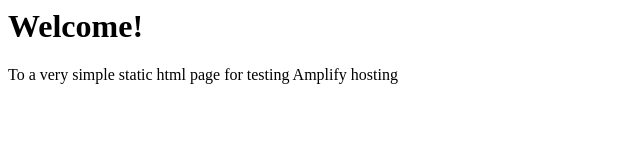
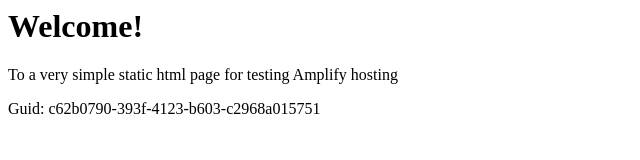
Before and after one commit to aws-aemilia-cmh/Github-PR-Commit-Integration-Test-DoNotTouch-v1-prod-us-east-2, a website: page src/index.html in a window 1280 px wide. Shown: the whole page, without its empty margins (0-640 px from the left). Drawn offline with Linux system fonts and the light colour scheme.

Commit message:
commit from integ tests

```diff
--- a/src/index.html
+++ b/src/index.html
@@ -1,3 +1,5 @@
+
+
 <html lang="en">
 
 <head>
@@ -10,6 +12,6 @@
 <body>
     <h1>Welcome!</h1>
     <p>To a very simple static html page for testing Amplify hosting</p>
-</body>
+    <p>Guid: c62b0790-393f-4123-b603-c2968a015751</p></body>
 
 </html>
```
